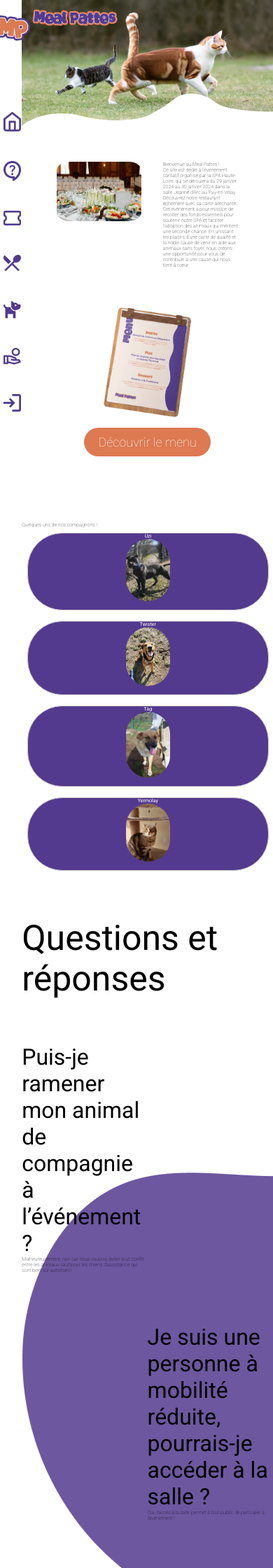
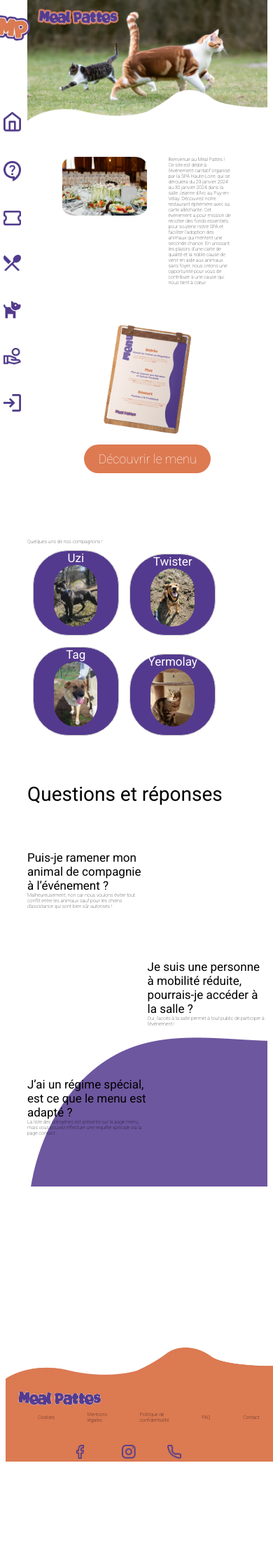
Before and after one commit to Sadjop/SAE-301, a PHP site: page / in a window 390 px wide; the page is wider, and only the part inside the window is pictured. Shown: the top 2240 px of that part at 70% size. After the commit the page ends 2088 px from the top of that part, so only its background shows below. Run offline with PHP 8.4, Linux system fonts and the light colour scheme; data comes from the database, SQL or seed files in the repository.

Commit message:
ajout css responsive sauf page dons

```diff
--- a/css/style.css
+++ b/css/style.css
@@ -1,7 +1,8 @@
 /* fil d'arianne */
 .fil_arianne {
   font-size: 14px;
-  margin-left: 3vw;
+  margin-left: 4vw;
+  margin-top: 2vw;
 }
 
 .fil_arianne a {
@@ -63,6 +64,7 @@
   font-weight: 400;
   color: white;
 }
+
 
 .accueil-animaux img {
   width: 16vw;
@@ -291,9 +293,9 @@
 .title-don {
     font-family: 'Roboto', sans-serif;
   display: flex;
-  padding-left: 10%;
   font-size: 72px;
   font-weight: 400;
+  margin-left: 5vw;
 }
 
 .h2-don {
@@ -340,6 +342,8 @@
 
 
 .h1_animaux {
+  font-size: 75px;
+  font-weight: 400;
   margin-left: 5vw;
 }
 
@@ -484,6 +488,7 @@
   font-family: 'Roboto', sans-serif;
   font-weight: 400;
   font-size: 72px;
+  margin-left: 5vw;
 
 }
 
@@ -692,6 +697,19 @@ span{
   .animal_wrapper {
     width: 80vw;
   }
+  .accueil-animaux .pet_card{
+    width: 50vw;
+  }
+
+  .h1_animaux{
+    font-size: 45px;
+    margin-left: 7vw;
+  }
+
+  .main-content{
+    margin-left: 7vw;
+    margin-right: 2vw;
+  }
 }
 
 
@@ -785,4 +803,38 @@ span{
     padding: 5px 10px;
   }
 
+  .body_accueil{
+  margin-left: 2vw;
 }
+
+.body_accueil h2{
+  font-size: 17px;
+}
+
+.body_accueil h1{
+  font-size: 28px;
+}
+
+.pet-card{
+  width: 30vw;
+}
+
+.accueil-animaux .pet_card{
+  width: 30vw;
+}
+
+.titre-menu{
+  margin-left: 2vw;
+}
+
+.h1_animaux{
+  font-size: 28px;
+  margin-left: 7vw;
+}
+
+.main-content{
+  margin-left: 7vw;
+  margin-right: 2vw;
+}
+
+}
--- a/index.php
+++ b/index.php
@@ -70,7 +70,7 @@ if (isset($_SESSION['customer_username'])) {
 
     <!-- Affichage des animaux du plus récent au plus ancien : -->
     <div class="accueil-animaux" >
-      <h1>Quelques uns de nos compagnons !</h1>
+      <h3>Quelques uns de nos compagnons !</h3>
       <?php
 
 
```
